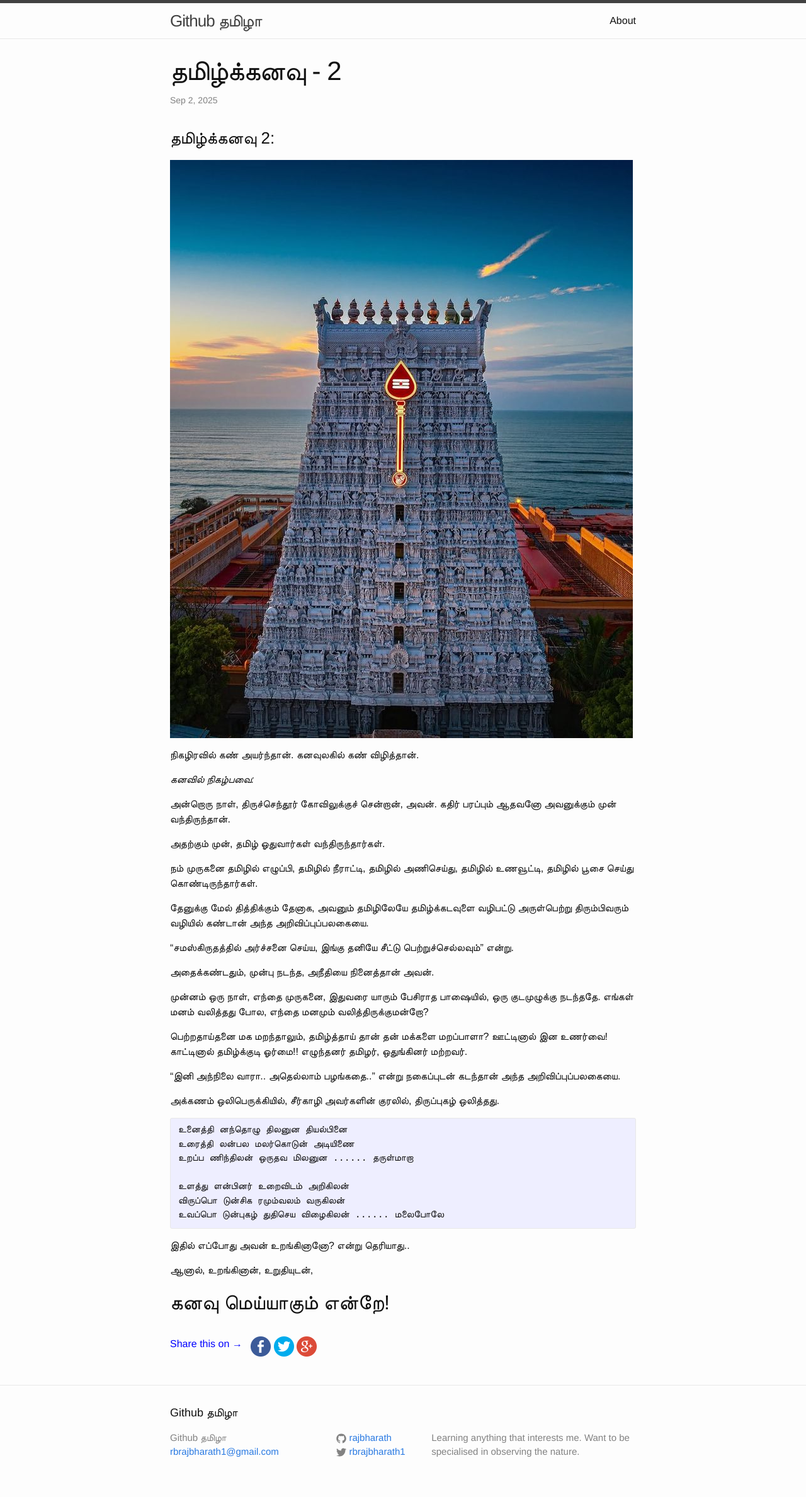
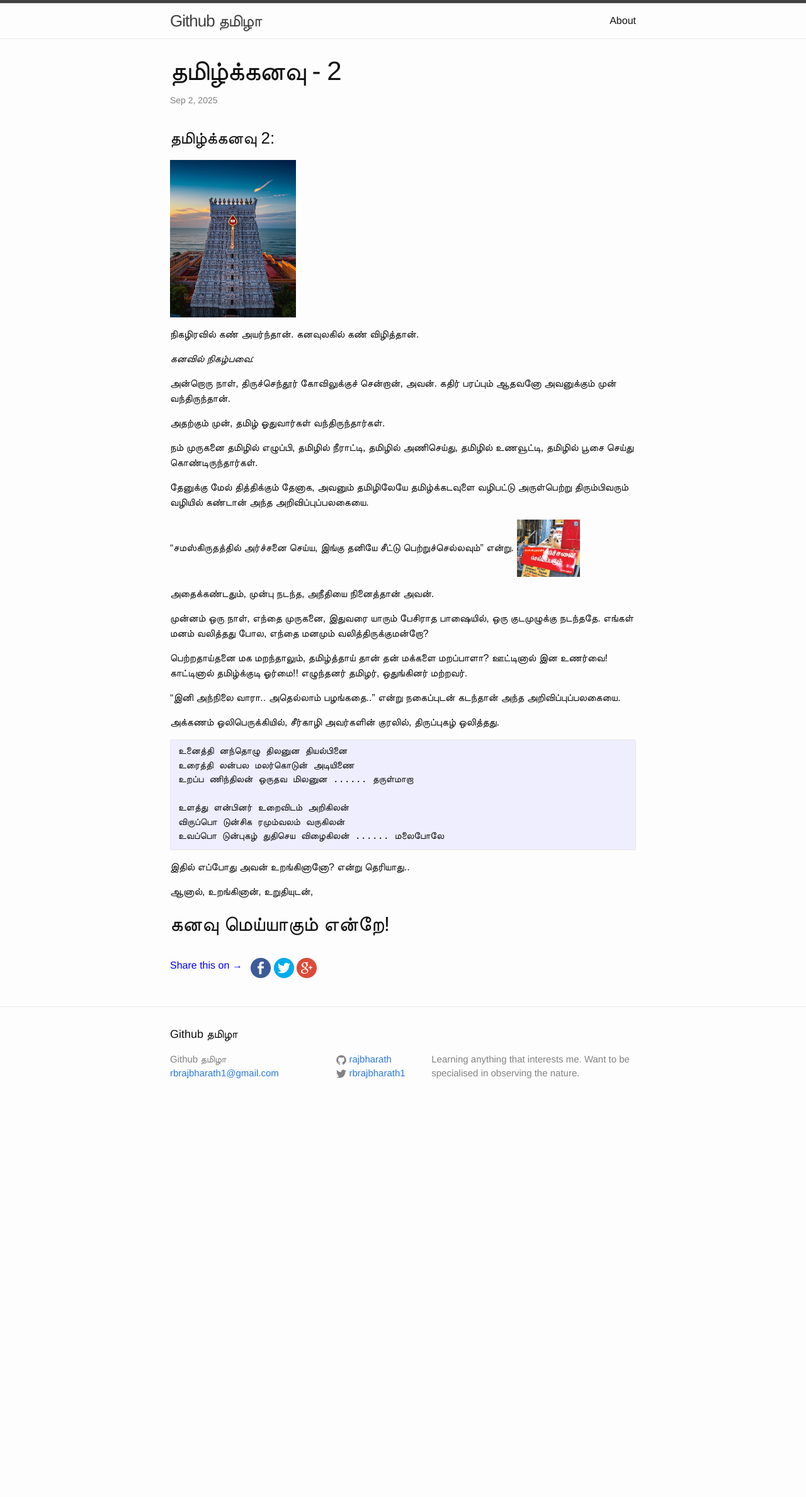
Before and after one commit to rajbharath/rajbharath.github.io, a Jekyll site: the page built from _posts/2025-09-02- short story - tamizh kanavu 2.markdown, in a window 1280 px wide. Shown: the whole page at 63% size. Built offline with Jekyll 4.4.1, drawn with Linux system fonts in a browser that asks for light colours; comment, search, counter and statistics services are not loaded; after the commit the page ends 1776 px from its top, so only the background shows below that.

Commit message:
Added tamilkanavu2

```diff
--- a/_posts/2025-09-02- short story - tamizh kanavu 2.markdown
+++ b/_posts/2025-09-02- short story - tamizh kanavu 2.markdown
@@ -8,7 +8,7 @@ comments: true
 
 ### தமிழ்க்கனவு 2:
 
-<img src="/images/2025-09-02/tamilkanavu2.jpg" alt="தமிழ்வழிக்கல்வி" width="auto" style=""/>
+<img src="/images/2025-09-02/tamilkanavu2.jpg" alt="தமிழில் வழிபாடு" width="200px" style=""/>
 
 நிகழிரவில் கண் அயர்ந்தான். கனவுலகில் கண் விழித்தான்.
 
@@ -29,6 +29,7 @@ comments: true
 தேனுக்கு மேல் தித்திக்கும் தேனாக, அவனும் தமிழிலேயே தமிழ்க்கடவுளை வழிபட்டு அருள்பெற்று திரும்பிவரும் வழியில் கண்டான் அந்த அறிவிப்புப்பலகையை.
 
 "சமஸ்கிருதத்தில் அர்ச்சனை செய்ய, இங்கு தனியே சீட்டு பெற்றுச்செல்லவும்" என்று.
+<img src="/images/2025-09-02/tamilkanavu2-1.jpg" alt="தமிழில் வழிபாடு" width="100px" style=""/>
 
 அதைக்கண்டதும், முன்பு நடந்த, அநீதியை நினைத்தான் அவன்.
 
```
Also changed, not shown: images/2025-09-02/tamilkanavu2-1.jpg (added).
